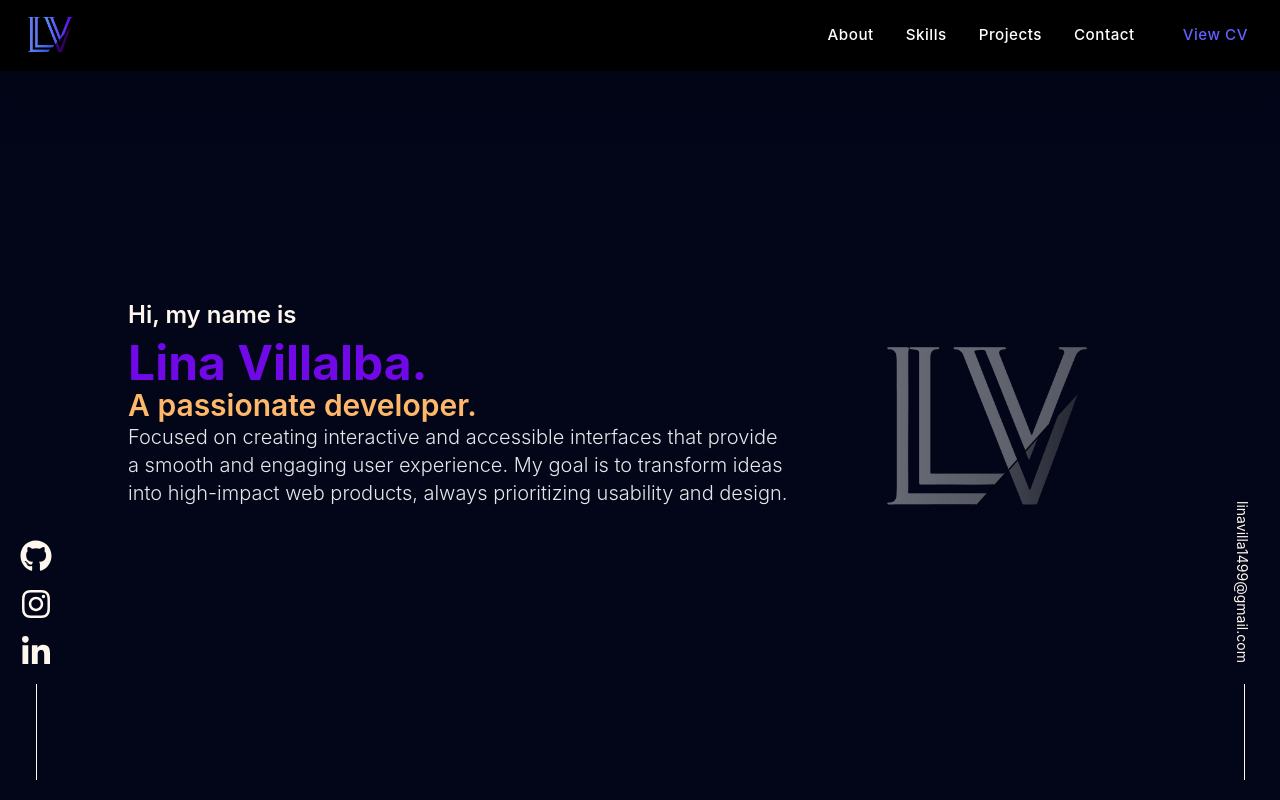
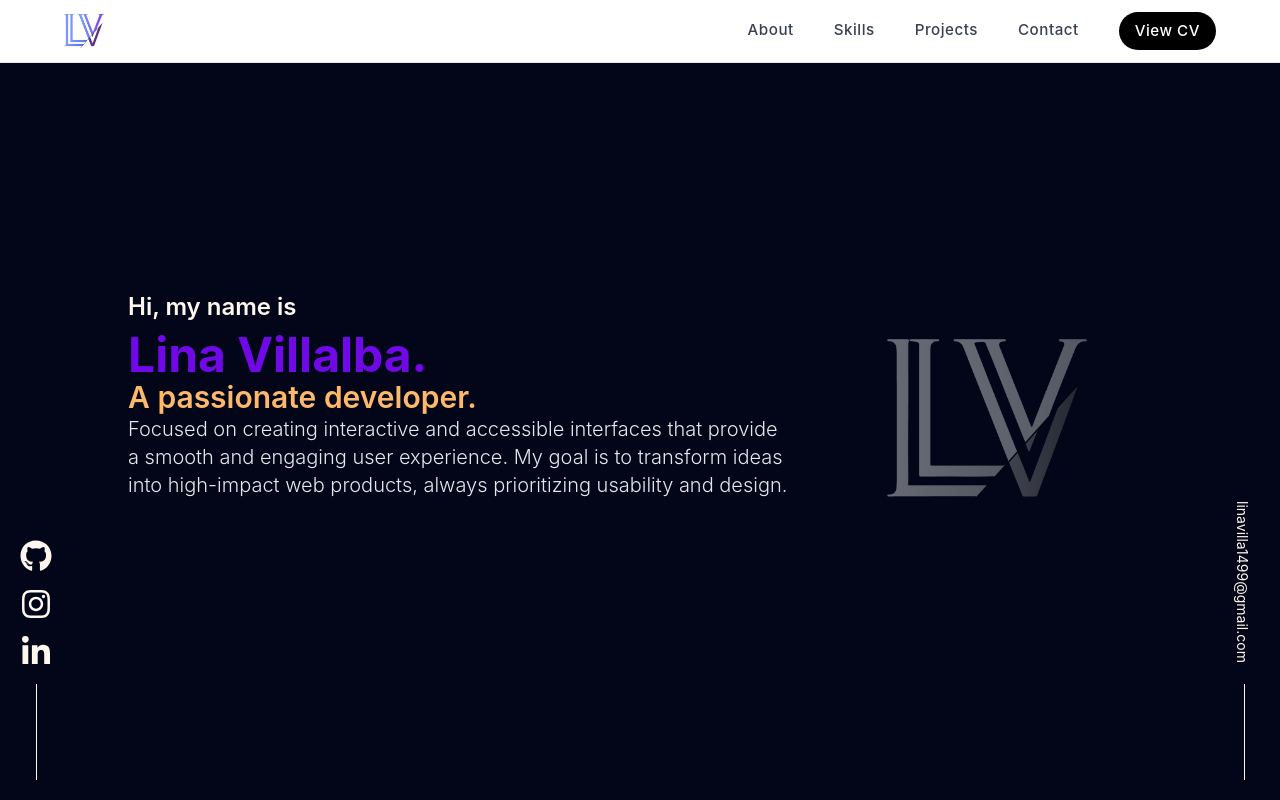
Before and after one commit to LinaMariaV/lina-portafolio, a Next.js app: page / in a window 1280 px wide. Shown: the top 800 px of the page. Built offline with nearby package versions, Linux system fonts and the light colour scheme.

Commit message:
Refactor Topbar component styles for improved aesthetics and consistency

```diff
--- a/src/components/topbar/topbar.tsx
+++ b/src/components/topbar/topbar.tsx
@@ -34,18 +34,18 @@ export default function Topbar() {
   };
 
   return (
-    <header className="bg-black text-white w-full p-4 drop-shadow-2xl sticky top-0 z-10">
-      <nav className="flex items-center justify-between">
-        <div className="mx-3">
-          <Image width={45} height={45} src={logolv} alt="Lina Villalba" />
+    <header className="bg-white dark:bg-black text-black dark:text-white w-full px-6 py-3 border-b border-gray-200 dark:border-gray-800 sticky top-0 z-10 backdrop-blur-sm bg-opacity-95 dark:bg-opacity-95">
+      <nav className="flex items-center justify-between max-w-6xl mx-auto">
+        <div className="flex-shrink-0 opacity-80 hover:opacity-100 transition-opacity">
+          <Image width={40} height={40} src={logolv} alt="Lina Villalba" />
         </div>
 
-        <div className="hidden sm:flex space-x-8 items-center">
+        <div className="hidden sm:flex space-x-10 items-center">
 
           {navLinks.map(({ href, label }) => (
             <a
               key={href}
-              className="nav-item cursor-pointer "
+              className="nav-item cursor-pointer text-gray-700 dark:text-gray-300"
               onClick={() => handleNavigation(href)}
             >
               {label}
@@ -53,7 +53,7 @@ export default function Topbar() {
           ))}
 
           <a
-            className="nav-item text-indigo-500 font-bold py-2 px-4 rounded cursor-pointer"
+            className="nav-item px-4 py-2 text-sm font-medium rounded-full bg-black dark:bg-white text-white dark:text-black hover:opacity-80 transition-opacity"
             href="/cv_linamv.pdf"
             target="_blank"
             rel="noreferrer"
@@ -63,7 +63,7 @@ export default function Topbar() {
         </div>
 
         <button
-          className="sm:hidden text-orange-50"
+          className="sm:hidden text-gray-700 dark:text-white"
           onClick={ToggleMenu}
           aria-label="Toggle menu"
         >
@@ -88,12 +88,12 @@ export default function Topbar() {
       <div
         className={`${
           menuOpen ? "block" : "hidden"
-        } sm:hidden w-full bg-black text-white p-4 space-y-4 text-center transition-all ease-in-out`}
+        } sm:hidden w-full bg-white dark:bg-black text-gray-700 dark:text-white p-4 space-y-3 text-center transition-all ease-in-out border-t border-gray-200 dark:border-gray-800`}
       >
         {navLinks.map(({ href, label }) => (
           <a
             key={href}
-            className="nav-item block  cursor-pointer"
+            className="nav-item block cursor-pointer text-sm py-2"
             onClick={() => {
               handleNavigation(href);
               setMenuOpen(false);
@@ -103,7 +103,7 @@ export default function Topbar() {
           </a>
         ))}
         <a
-          className="nav-item block text-indigo-500 font-bold py-2 px-4 rounded"
+          className="nav-item block text-sm font-medium py-2 px-4 rounded-full bg-black dark:bg-white text-white dark:text-black inline-block mx-auto"
           href="/CV-LINA.pdf"
           download
 
```
